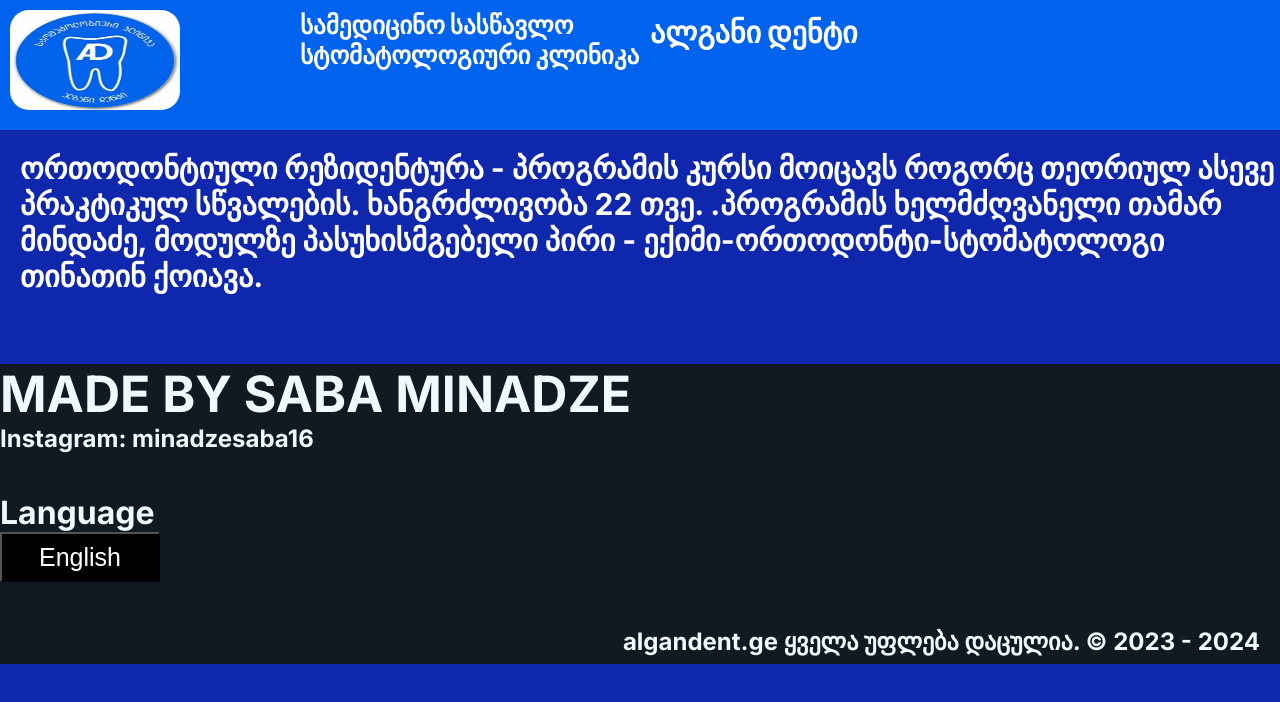
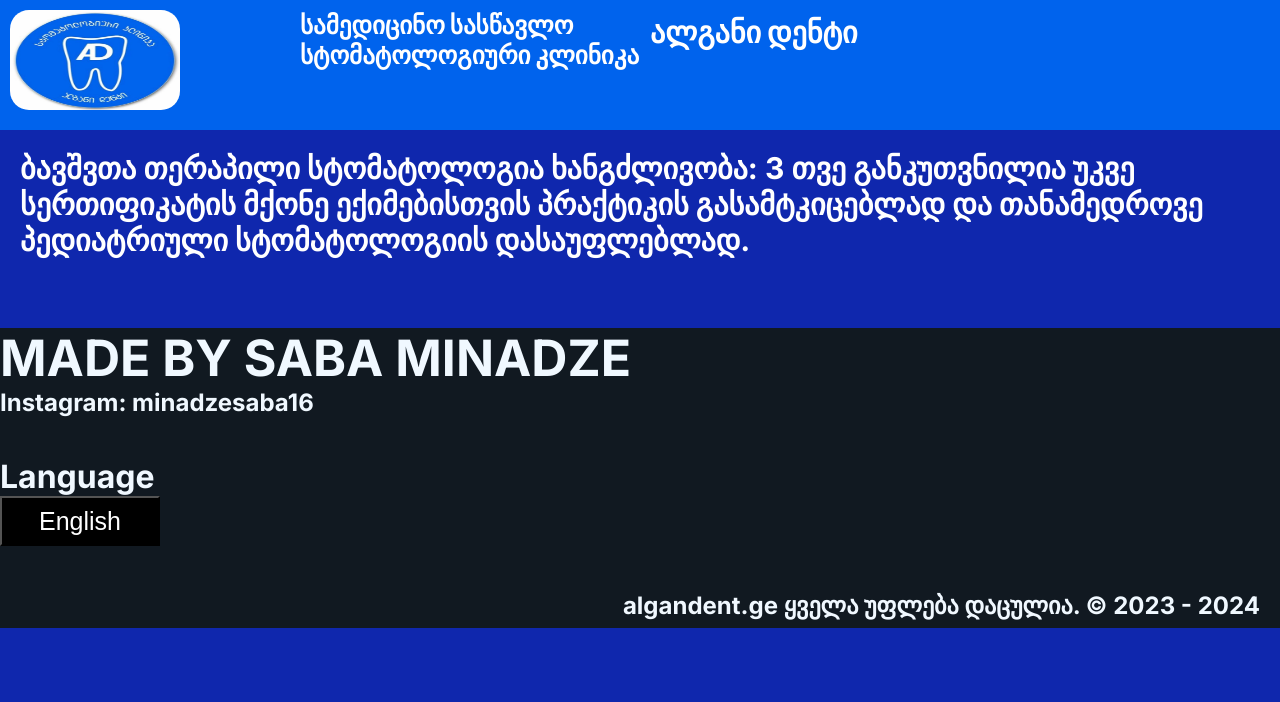
Before and after one commit to SabaMinadze/algani-dent, a Next.js app: page /residency/children in a window 1280 px wide. Shown: the top 702 px of the page. Built offline with nearby package versions, Linux system fonts and the light colour scheme.

Commit message:
Update page.tsx

```diff
--- a/app/residency/children/page.tsx
+++ b/app/residency/children/page.tsx
@@ -4,9 +4,9 @@
 function page() {
   return (
     <div className={styles.box}>
-      <h1>ორთოდონტიული  რეზიდენტურა - პროგრამის კურსი მოიცავს როგორც თეორიულ ასევე პრაკტიკულ
-        სწვალების. ხანგრძლივობა 22 თვე. .პროგრამის ხელმძღვანელი  თამარ მინდაძე,
-        მოდულზე პასუხისმგებელი პირი - ექიმი-ორთოდონტი-სტომატოლოგი თინათინ ქოიავა.
+      <h1>ბავშვთა თერაპილი სტომატოლოგია ხანგძლივობა:  3 თვე განკუთვნილია
+          უკვე სერთიფიკატის მქონე ექიმებისთვის პრაქტიკის გასამტკიცებლად და თანამედროვე
+          პედიატრიული სტომატოლოგიის დასაუფლებლად.
       </h1>
     </div>
   )
```
